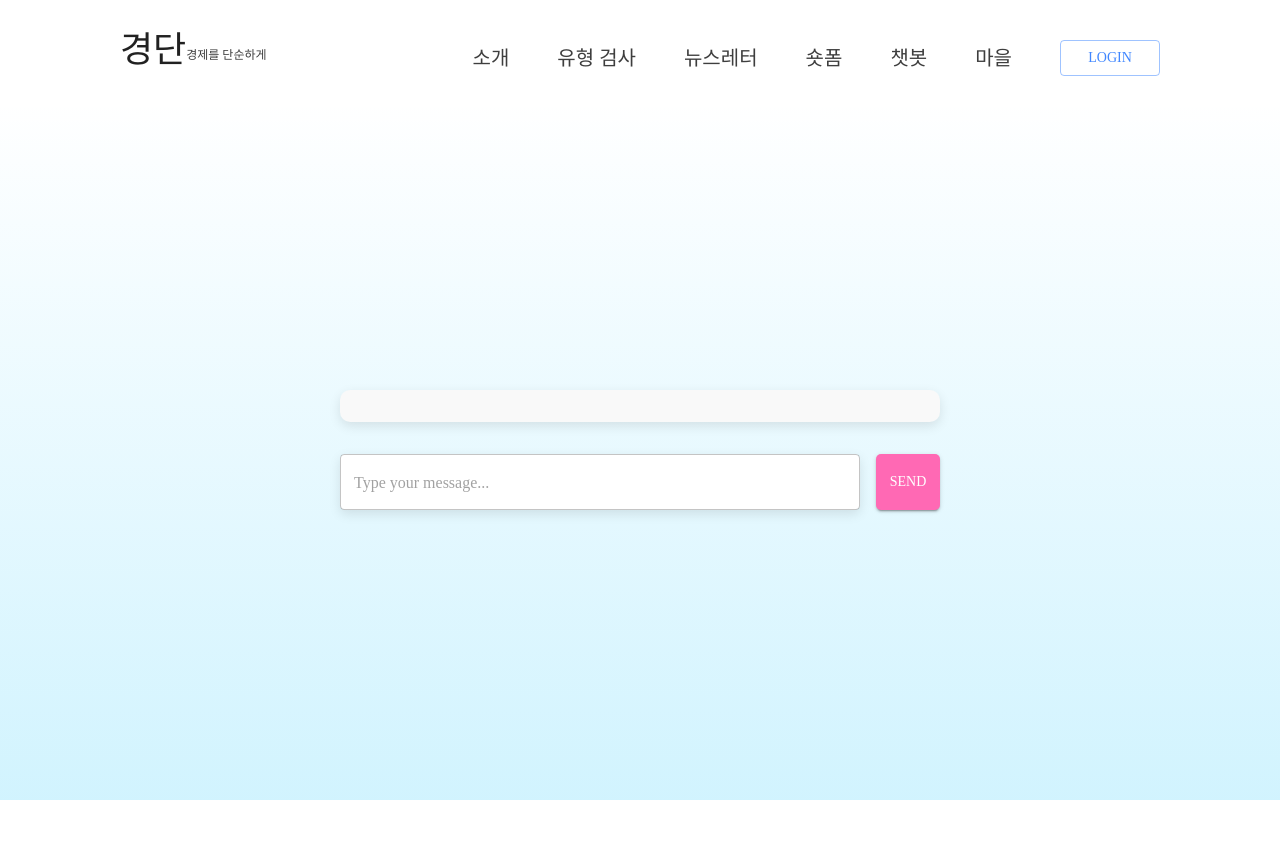
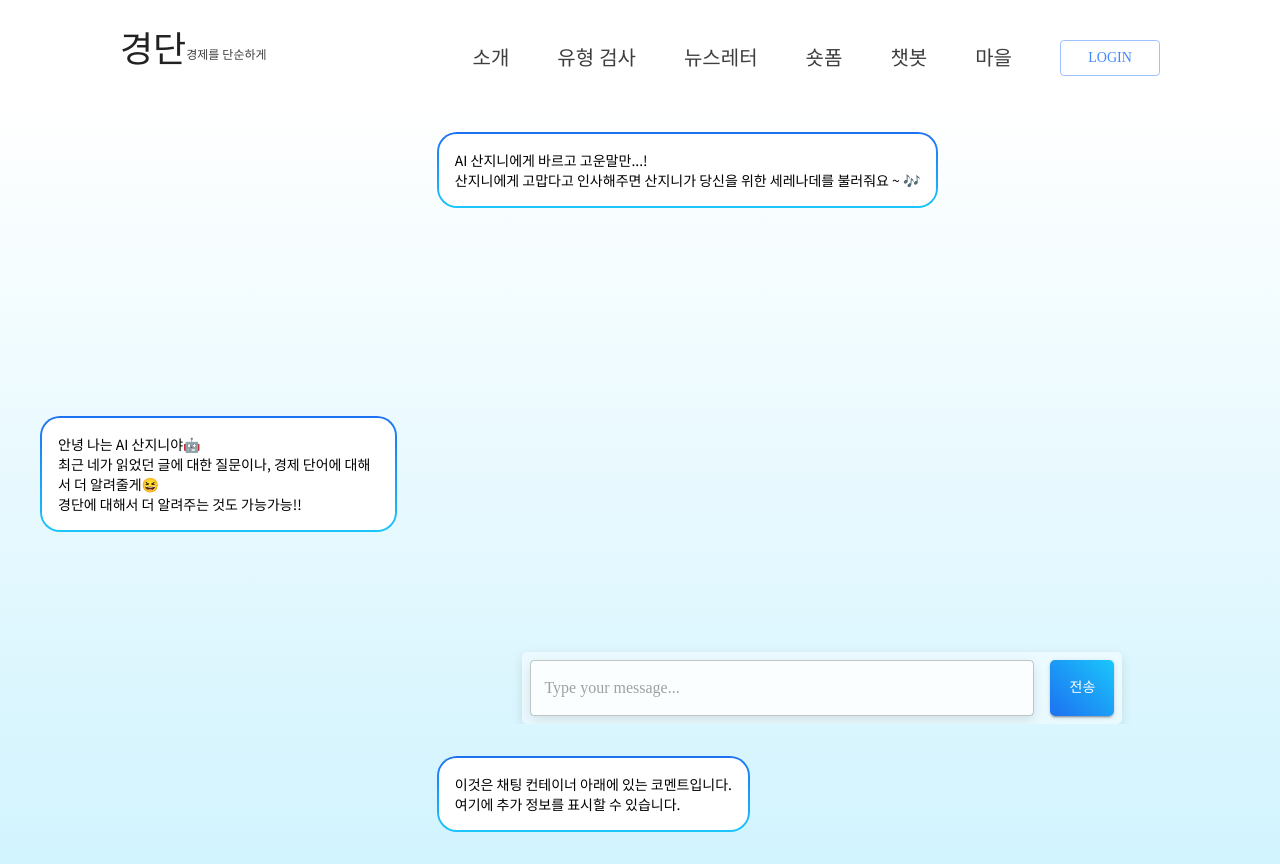
Before and after one commit to Gyeongdan/gyeongdan-frontend, a Next.js app: page /chatbot in a window 1280 px wide. Before the commit the page ends 800 px from the top, so only its background shows below. Built offline with nearby package versions, Linux system fonts and the light colour scheme; a web font is replaced by a local one.

Commit message:
feat: ChatComponent 분리 #45

```diff
--- a/src/app/chatbot/page.tsx
+++ b/src/app/chatbot/page.tsx
@@ -1,12 +1,11 @@
 'use client';
 
 import React, { useState } from 'react';
-
-import { Container } from '@mui/material';
-
+import { Container, Box } from '@mui/material';
 import ChatContainer from '@/components/ChatContainer';
 import ChatInput from '@/components/ChatInput';
 import GradientBox from '@/components/GradientBox';
+import CommentCard from '@/components/CommentCard';
 
 const Page = () => {
   const [messages, setMessages] = useState<Array<{ content: string; isUser: boolean }>>([]);
@@ -25,24 +24,92 @@ const Page = () => {
       sx={{
         minHeight: 'calc(100vh - 100px)',
         display: 'flex',
+        flexDirection: 'row',
+        alignItems: 'center',
+        justifyContent: 'center',
+        padding: '2rem',
+      }}
+    >
+      <Box
+        sx={{
+          flex: '1 1 30%',
+          maxWidth: '30%',
+          display: 'flex',
           flexDirection: 'column',
           alignItems: 'center',
           justifyContent: 'center',
+          height: 'calc(100vh - 100px)', // Fixed height
         }}
       >
+        <CommentCard
+          content={
+            "안녕 나는 AI 산지니야🤖\n" +
+            "최근 네가 읽었던 글에 대한 질문이나, 경제 단어에 대해서 더 알려줄게😆\n" +
+            "경단에 대해서 더 알려주는 것도 가능가능!!\n"
+          }
+          isStroke={true}
+
+          sx={{ mb: 2,height: 'calc(100vh - 100px)', }} // Additional styling
+        />
+      </Box>
+      <Box
+        sx={{
+          flex: '2 1 70%',
+          display: 'flex',
+          flexDirection: 'column',
+          alignItems: 'center',
+          justifyContent: 'center',
+          height: 'calc(100vh - 100px)', // Fixed height
+        }}
+      >
+        <Box
+          sx={{
+            width: '100%',
+            padding: '0 2rem',
+            marginBottom: '1rem',
+          }}
+        >
+          <CommentCard
+            content={
+              "AI 산지니에게 바르고 고운말만...!\n" +
+              "산지니에게 고맙다고 인사해주면 산지니가 당신을 위한 세레나데를 불러줘요 ~ 🎶"
+            }
+            isStroke={true}
+            sx={{ mb: 2 }} // Additional styling
+          />
+        </Box>
         <Container
           sx={{
             display: 'flex',
             flexDirection: 'column',
             alignItems: 'center',
-          justifyContent: 'center',
+            justifyContent: 'flex-start',
             width: '100%',
+            height: '100%',
+            overflowY: 'auto',
             padding: '0 2rem',
           }}
         >
           <ChatContainer messages={messages} />
           <ChatInput onSendMessage={handleSendMessage} />
         </Container>
+        <Box
+          sx={{
+            width: '100%',
+            padding: '0 2rem',
+            marginTop: '1rem',
+          }}
+        >
+          <CommentCard
+            content={
+              "이것은 채팅 컨테이너 아래에 있는 코멘트입니다.\n" +
+              "여기에 추가 정보를 표시할 수 있습니다."
+            }
+            isStroke={true}
+            sx={{ mt: 2 }} // Additional styling
+          />
+        </Box>
+      </Box>
     </GradientBox>
   );
 };
--- a/src/components/ChatContainer.tsx
+++ b/src/components/ChatContainer.tsx
@@ -10,14 +10,9 @@ import ChatMessage from './ChatMessage';
 const StyledChatContainer = styled(Box)`
   flex: 1;
   width: 100%;
-  max-width: 600px;
-  margin-bottom: 2rem;
+  max-width: 750px;
   overflow-y: auto;
   max-height: calc(100vh - 200px);
-  padding: 1rem;
-  border-radius: 10px;
-  background: #f9f9f9;
-  box-shadow: 0px 4px 12px rgba(0, 0, 0, 0.1);
 `;
 
 interface ChatContainerProps {
--- a/src/components/ChatInput.tsx
+++ b/src/components/ChatInput.tsx
@@ -1,8 +1,8 @@
 'use client';
 
 import React, { useState } from 'react';
-
 import { Box, TextField, Button } from '@mui/material';
+import color from '@/constants/color';
 
 interface ChatInputProps {
   onSendMessage: (message: string) => void;
@@ -28,13 +28,13 @@ const ChatInput = ({ onSendMessage }: ChatInputProps) => {
   };
 
   return (
-    <Box sx={{ display: 'flex', width: '100%', maxWidth: '600px' }}>
+    <Box sx={{ display: 'flex', width: '100%', maxWidth: '600px', backgroundColor: color.transport_white, borderRadius: '5px', padding: '8px', boxShadow: '0px 4px 12px rgba(0, 0, 0, 0.1)' }}>
       <TextField
         fullWidth
         placeholder="Type your message..."
         sx={{
           marginRight: '1rem',
-          backgroundColor: 'white',
+          backgroundColor: 'rgba(255, 255, 255, 0.8)', // Slightly more opaque for text visibility
           borderRadius: '5px',
           boxShadow: '0px 4px 12px rgba(0, 0, 0, 0.1)',
         }}
@@ -46,17 +46,17 @@ const ChatInput = ({ onSendMessage }: ChatInputProps) => {
       <Button
         color="primary"
         sx={{
-          backgroundColor: '#ff69b4',
+          background: `linear-gradient(45deg, ${color.gradient_blue_dark}, ${color.gradient_blue_light})`,
           color: 'white',
           borderRadius: '5px',
           '&:hover': {
-            backgroundColor: '#ff1493',
+            background: `linear-gradient(45deg, ${color.gradient_blue_light}, ${color.gradient_blue_dark})`,
           },
         }}
         variant="contained"
         onClick={handleSendMessage}
       >
-        Send
+        전송
       </Button>
     </Box>
   );
--- a/src/components/ChatMessage.tsx
+++ b/src/components/ChatMessage.tsx
@@ -37,7 +37,7 @@ const ChatMessage = ({ content, isUser, delay }: ChatMessageProps) => {
       delay={delay}
       sx={{ display: 'flex', justifyContent: isUser ? 'flex-end' : 'flex-start', marginY: '0.5rem' }}
     >
-      <CommentCard isStroke content={content} isCharacter={!isUser} />
+      <CommentCard isStroke content={content} isCharacter={!isUser} isFilled={isUser}/>
     </AnimatedBox>
   );
 };
--- a/src/components/CommentCard.tsx
+++ b/src/components/CommentCard.tsx
@@ -1,7 +1,7 @@
+'use client';
+
 import Image from 'next/image';
-
-import { Box, Stack, Typography } from '@mui/material';
-
+import { Box, Stack, Typography, SxProps, Theme } from '@mui/material';
 import color from '@/constants/color';
 
 interface CommentCardProps {
@@ -9,11 +9,12 @@ interface CommentCardProps {
   isStroke?: boolean;
   isFilled?: boolean;
   isCharacter?: boolean;
+  sx?: SxProps<Theme>;
 }
 
-const CommentCard = ({ content, isStroke = false, isFilled = false, isCharacter = false }: CommentCardProps) => {
+const CommentCard = ({ content, isStroke = false, isFilled = false, isCharacter = false, sx }: CommentCardProps) => {
   return (
-    <Stack alignItems="center" direction="row">
+    <Stack alignItems="center" direction="row" sx={sx}>
       {isCharacter && (
         <Box height={100} position="relative" width={100}>
           <Image fill alt="Character Image" sizes="100%" src="/image/sanjinee.png" style={{ objectFit: 'cover' }} />
@@ -26,7 +27,6 @@ const CommentCard = ({ content, isStroke = false, isFilled = false, isCharacter
         sx={{
           background: isStroke ? `linear-gradient(${color.gradient_blue_dark}, ${color.gradient_blue_light})` : 'none',
         }}
-        width="100%"
       >
         <Box
           borderRadius="1.1rem"
```
Lines whose indentation alone changed are shown as unchanged.
